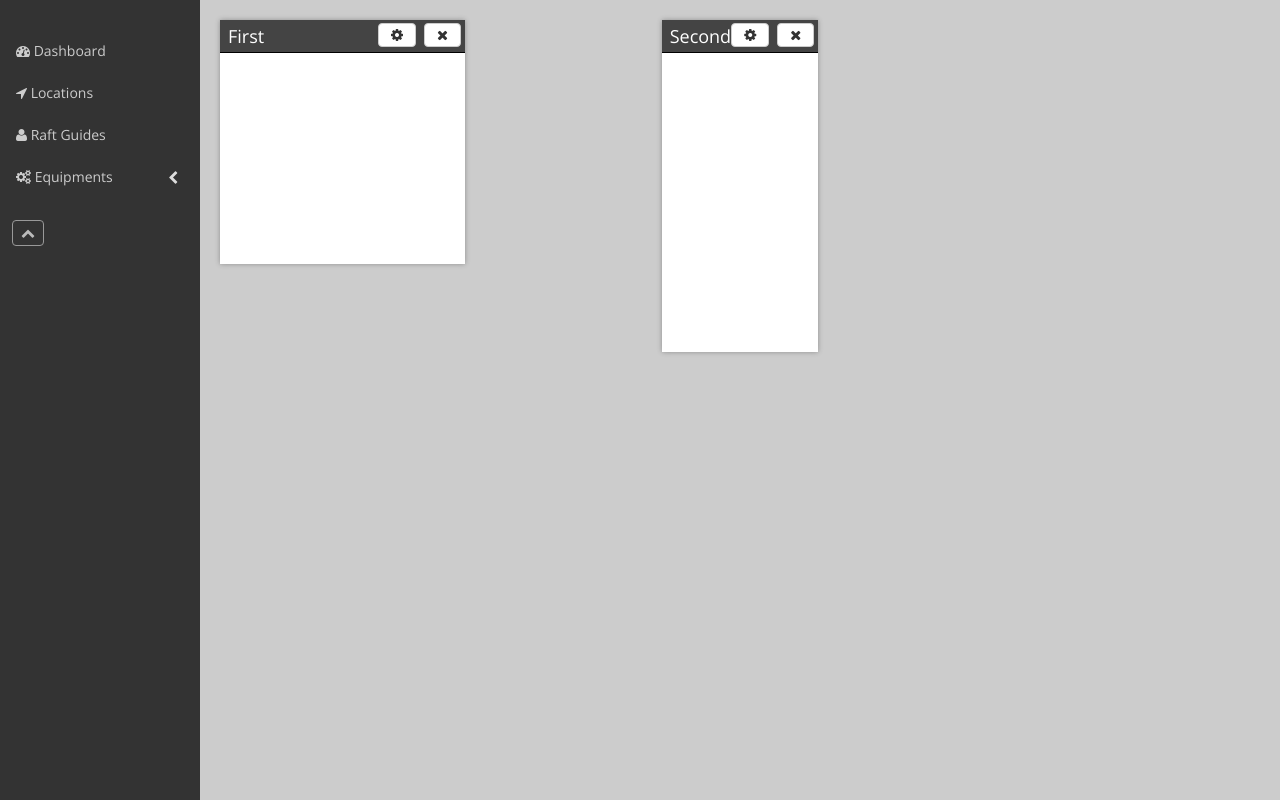
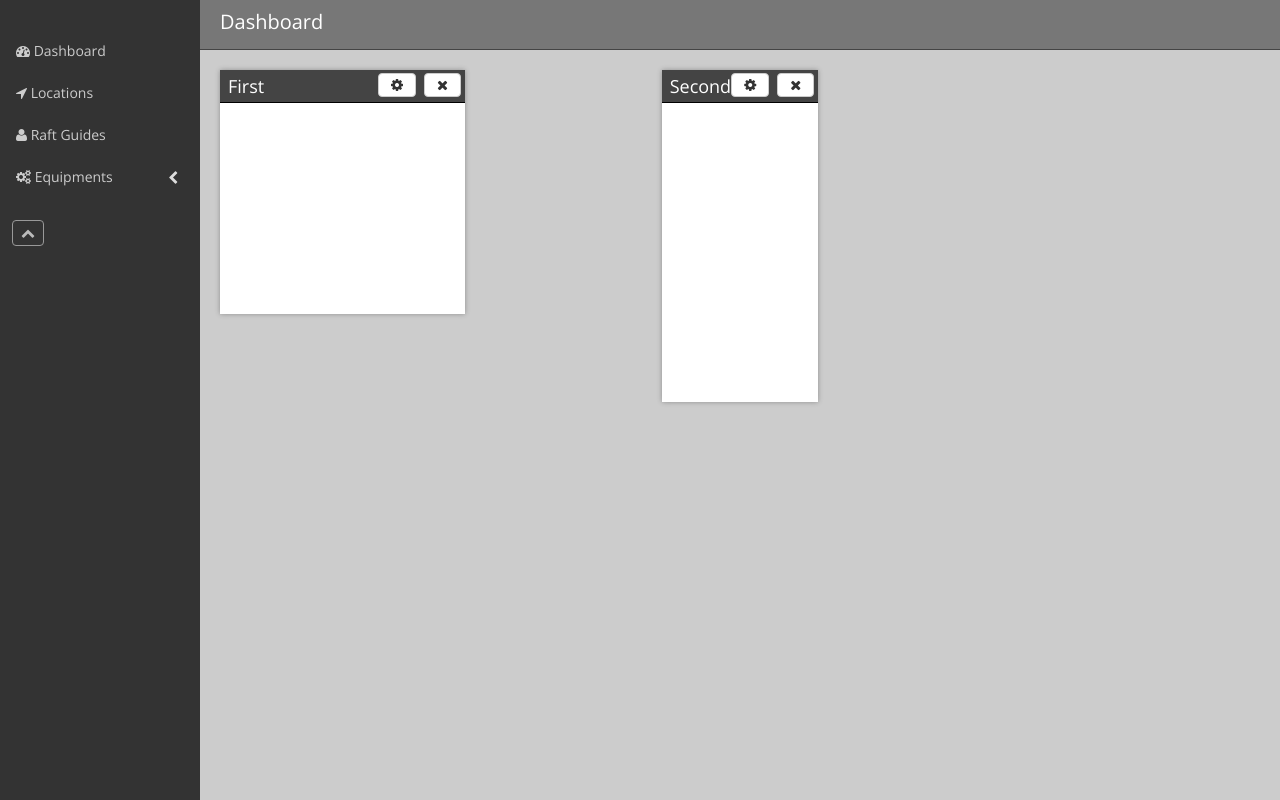
Before and after one commit to brunojppb/angular-spa-framework, a website: page index.html in a window 1280 px wide. Shown: the part 68-868 px from the top of the page. Drawn offline with nearby package versions, Linux system fonts and the light colour scheme.

Commit message:
Add header to dashboard directive

```diff
--- a/app/directives/wwaDashboardDirective.js
+++ b/app/directives/wwaDashboardDirective.js
@@ -11,6 +11,8 @@
         },
         template: '<ps-dashboard></ps-dashboard>',
         link: function(scope, el, attrs) {
+
+          scope.title = "Dashboard"
 
           scope.gridsterOpts = {
             columns: 12,
--- a/ext-modules/psDashboard/psDashboard.css
+++ b/ext-modules/psDashboard/psDashboard.css
@@ -9,6 +9,7 @@ ps-dashboard {
 }
 
 .ps-widget-header {
+  cursor: pointer;
   position: relative;
   color: white;
   background-color: #444;
@@ -36,3 +37,15 @@ ps-dashboard {
 .ps-widget-body {
 
 }
+
+.ps-dashboard-header {
+  font-size: 20px;
+  border-bottom: 1px solid #444;
+  color: white;
+  background-color: #777;
+  margin: -20px;
+  margin-bottom: 20px;
+  min-height: 50px;
+  padding: 8px;
+  padding-left: 20px;
+}
--- a/ext-modules/psDashboard/psDashboardTemplate.html
+++ b/ext-modules/psDashboard/psDashboardTemplate.html
@@ -1,3 +1,7 @@
+<div class="ps-dashboard-header">
+  {{title}}
+</div>
+
 <div gridster="gridsterOpts">
   <ul>
     <li gridster-item="item" ng-repeat="item in widgets">
```
